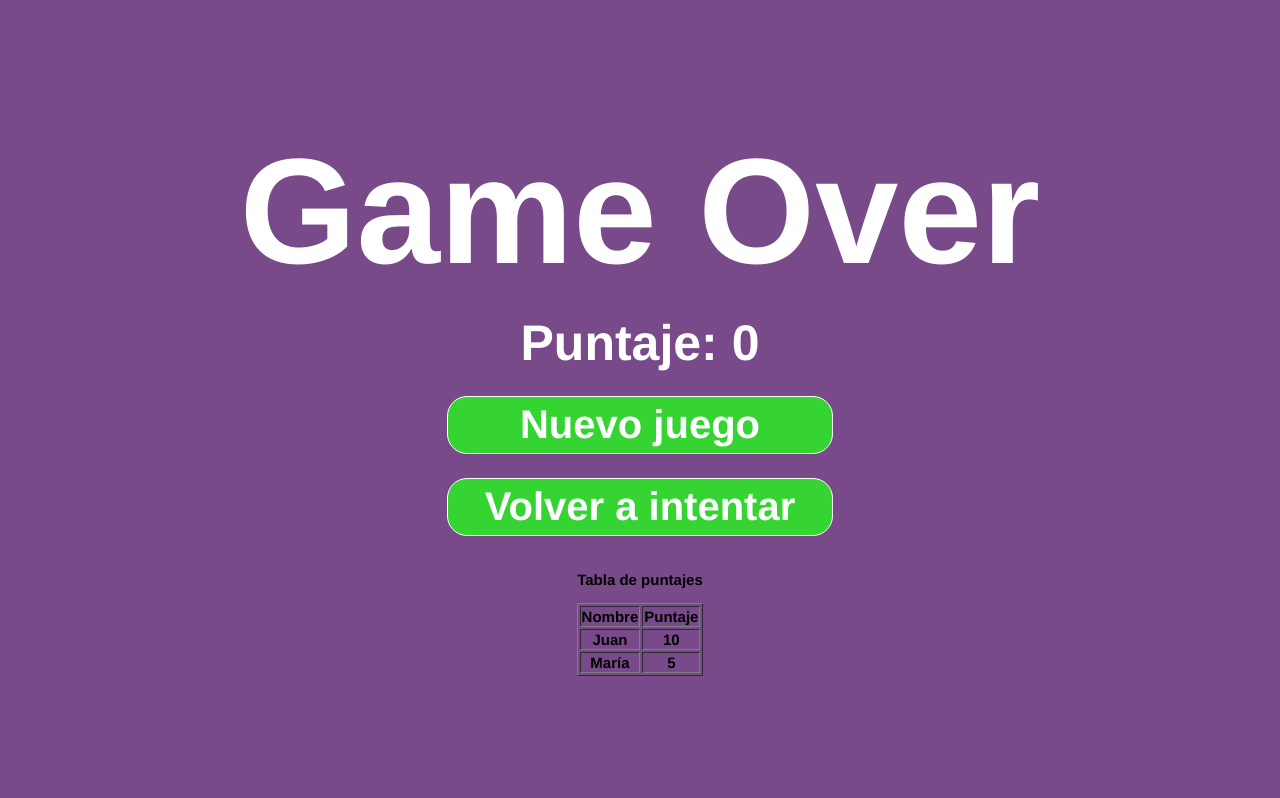
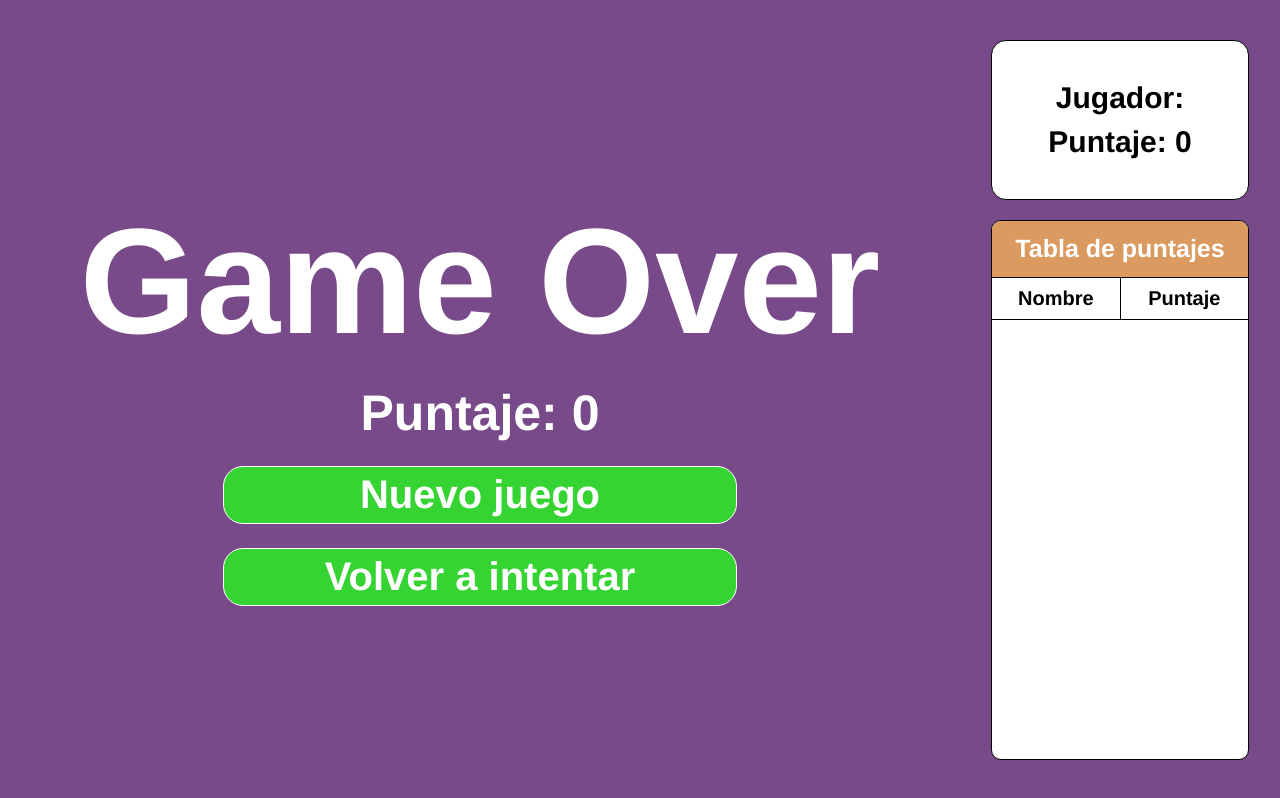
Before and after one commit to IIC3585-2021/vue-calceteam, a Vue app: page /gameover in a window 1280 px wide. Built offline with nearby package versions, Linux system fonts and the light colour scheme.

Commit message:
updated design

```diff
--- /dev/null
+++ b/src/components/InfoBar.vue
@@ -0,0 +1,31 @@
+<template>
+  <div class="info-container">
+    <Player />
+    <LeaderBoard />
+  </div>
+</template>
+
+<script>
+import Player from '@/components/Player.vue';
+import LeaderBoard from '@/components/LeaderBoard.vue';
+
+export default {
+  name: 'InfoBar',
+  components: {
+    Player,
+    LeaderBoard,
+  },
+};
+</script>
+
+<style>
+.info-container {
+  height: 90vh;
+  padding: 5vh 0;
+  width: 25vw;
+  display: flex;
+  flex-direction: column;
+  align-items: center;
+  justify-content: space-between;
+}
+</style>
--- a/src/components/LeaderBoard.vue
+++ b/src/components/LeaderBoard.vue
@@ -1,14 +1,34 @@
 <template>
-  <div class="table">
-    <p>Tabla de puntajes</p>
-    <table border="1">
+  <div class="table invisible-scrollbar">
+    <div class="table-title-container">
+      <p class="table-title">
+        Tabla de puntajes
+      </p>
+    </div>
+    <table>
         <thead>
-            <th>Nombre</th>
-            <th>Puntaje</th>
+            <th class="column left">
+              <p class="table-text">
+                Nombre
+              </p>
+            </th>
+            <th class="column">
+              <p class="table-text">
+                Puntaje
+              </p>
+            </th>
         </thead>
             <tr v-for="user in this.$store.state.scores " :key="user">
-                <td>{{user.name}}</td>
-                <td>{{user.score}}</td>
+                <td class="column left">
+                  <p class="table-text">
+                    {{user.name}}
+                  </p>
+                </td>
+                <td>
+                  <p class="table-text">
+                    {{user.score}}
+                  </p>
+                </td>
             </tr>
     </table>
   </div>
@@ -17,17 +37,61 @@
 <script>
 
 export default {
-
+  name: 'LeaderBoard',
   mounted() {
     this.$store.commit('orderScores');
   },
 };
 </script>
 <style>
+table, th, td {
+  border-top: 1px solid black;
+  border-bottom: 1px solid black;
+  border-collapse: collapse;
+}
+
+.left {
+  border-right: 1px solid black;
+}
+
 .table {
   margin-top: 20px;
   color: #000;
   font-size: 15px;
   font-weight: bold;
+  background-color: white;
+  width: 20vw;
+  border-radius: 10px;
+  padding-bottom: 1vh;
+  height: 68vh;
+  border: 1px solid black;
+  overflow-y: auto;
+}
+
+.invisible-scrollbar::-webkit-scrollbar {
+  display: none;
+}
+
+.table-title {
+  font-size: 25px;
+  margin: 0;
+  color: white;
+}
+
+.table-title-container {
+  background-color: #db9a60;
+  display: flex;
+  flex-direction: column;
+  justify-content: center;
+  height: 7vh;
+}
+
+.table-text {
+  font-size: 20px;
+  margin: 1vh 0;
+}
+
+.column {
+  width: 10vw;
 }
 </style>
--- a/src/components/Loading.vue
+++ b/src/components/Loading.vue
@@ -5,6 +5,12 @@
     </p>
   </div>
 </template>
+
+<script>
+export default {
+  name: 'Loading',
+};
+</script>
 
 <style>
 .loading-screen {
--- /dev/null
+++ b/src/components/Player.vue
@@ -0,0 +1,32 @@
+<template>
+  <div class="player-container">
+    <p class="player-text">{{`Jugador: ${this.$store.state.username}`}}</p>
+    <p class="player-text">{{`Puntaje: ${this.$store.state.score}`}}</p>
+  </div>
+</template>
+
+<script>
+export default {
+  name: 'Player',
+};
+</script>
+
+<style>
+.player-container {
+  width: 20vw;
+  height: 10vh;
+  padding: 5vh 0;
+  background-color: white;
+  border-radius: 15px;
+  border: 1px solid black;
+  flex-direction: column;
+  display: flex;
+  justify-content: space-between;
+}
+.player-text {
+  color: black;
+  font-weight: bold;
+  font-size: 30px;
+  margin: 0;
+}
+</style>
--- a/src/components/Question.vue
+++ b/src/components/Question.vue
@@ -1,17 +1,11 @@
 <template>
   <div class="question">
     <Loading v-if="loading" />
-    <p class="username">
-      {{`Jugador(a): ${this.$store.state.username}`}}
-    </p>
     <div class="question-container">
       <p class="question-text">
         ¿De qué raza es el perro de la foto?
       </p>
     </div>
-    <p class="score">
-      {{`Puntaje: ${this.$store.state.score}`}}
-    </p>
     <img
       class="question-img"
       v-bind:src="url"
@@ -43,12 +37,12 @@ function shuffleArray(list) {
 }
 
 export default {
+  name: 'Question',
   data() {
     return {
       url: '',
       options: [],
-      answer: '',
-      correct: 'Dalmata',
+      correct: '',
       loading: true,
     };
   },
@@ -73,23 +67,21 @@ export default {
           if (specificBreed.length > 1) {
             breed = `${specificBreed[1]} ${specificBreed[0]}`;
           } else {
-            // eslint-disable-next-line prefer-destructuring
             breed = specificBreed[0];
           }
-          this.options = [breed];
+          const newOptions = [breed];
           const len = this.$store.state.breeds.length;
           if (len < 4) {
             this.$router.push('/');
           }
-          while (this.options.length < 4) {
+          while (newOptions.length < 4) {
             const index = Math.floor(Math.random() * len);
             const elem = this.$store.state.breeds[index];
-            if (!this.options.includes(elem)) {
-              this.options.push(elem);
+            if (!newOptions.includes(elem)) {
+              newOptions.push(elem);
             }
           }
-          this.options = shuffleArray(this.options);
-          // eslint-disable-next-line prefer-destructuring
+          this.options = shuffleArray(newOptions);
           this.correct = breed;
           this.url = resJson.message;
         });
@@ -105,21 +97,13 @@ export default {
 };
 </script>
 <style>
-.username {
-  position: absolute;
-  top: 3vh;
-  left: 3vw;
-  color: #000;
-  font-size: 30px;
-  font-weight: bold;
-  margin: 0;
-}
 .question {
   display: flex;
-  height: 100vh;
-  width: 100vw;
+  height: 90vh;
+  padding: 5vh 0;
+  width: 75vw;
   flex-direction: column;
-  justify-content: center;
+  justify-content: space-between;
   align-items: center;
 }
 
@@ -139,11 +123,11 @@ export default {
   cursor: pointer;
   background-color: #35d433;
   display: flex;
-  width: 40vw;
+  width: 35vw;
   height: 6vh;
   align-items: center;
   justify-content: center;
-  margin: 3vh 0 0 0;
+  margin: 1vh 0 0 0;
   border: 1px solid white;
   border-radius: 3vh;
 }
@@ -153,7 +137,7 @@ export default {
 
 .option-text {
   color: white;
-  font-size: 4vh;
+  font-size: 3.5vh;
   font-weight: bold;
   margin: 0;
 }
@@ -166,17 +150,8 @@ export default {
 }
 
 .question-img {
-  height: 50vh;
+  height: 45vh;
   border-radius: 10px;
 }
 
-.score {
-  position: absolute;
-  top: 10vh;
-  left: 3vw;
-  color: #000;
-  font-size: 30px;
-  font-weight: bold;
-  margin: 0;
-}
 </style>
--- a/src/store/index.js
+++ b/src/store/index.js
@@ -13,7 +13,7 @@ export default createStore({
       username: '',
       score: 0,
       breeds: [],
-      scores: [{ name: 'Juan', score: 10 }, { name: 'María', score: 5 }],
+      scores: [],
     };
   },
   mutations: {
@@ -21,6 +21,10 @@ export default createStore({
       state.score += 1;
     },
     reset(state) {
+      state.username = '';
+      state.score = 0;
+    },
+    retry(state) {
       state.score = 0;
     },
     setBreeds(state, list) {
--- a/src/views/Game.vue
+++ b/src/views/Game.vue
@@ -1,14 +1,16 @@
 <template>
-  <div>
-    <Question></Question>
-  </div>
+  <Question></Question>
+  <InfoBar />
 </template>
 
 <script>
+import InfoBar from '@/components/InfoBar.vue';
 import Question from '@/components/Question.vue';
 
 export default {
+  name: 'Game',
   components: {
+    InfoBar,
     Question,
   },
 };
--- a/src/views/GameOver.vue
+++ b/src/views/GameOver.vue
@@ -22,20 +22,21 @@
         Volver a intentar
       </p>
     </div>
-    <LeaderBoard></LeaderBoard>
   </div>
+  <InfoBar />
 </template>
 
 <script>
-import LeaderBoard from '@/components/LeaderBoard.vue';
+import InfoBar from '@/components/InfoBar.vue';
 
 export default {
+  name: 'GameOver',
   components: {
-    LeaderBoard,
+    InfoBar,
   },
   methods: {
     reTry() {
-      this.$store.commit('reset');
+      this.$store.commit('retry');
       this.$router.push('game');
     },
     toHome() {
@@ -62,7 +63,7 @@ export default {
 }
 
 .game-over{
-  width: 100vw;
+  width: 75vw;
   height: 100vh;
   display: flex;
   flex-direction: column;
@@ -71,7 +72,7 @@ export default {
 }
 
 .button {
-  width: 30vw;
+  width: 40vw;
   height: 7vh;
   display: flex;
   background-color: #35d433;
--- a/src/views/Home.vue
+++ b/src/views/Home.vue
@@ -9,7 +9,8 @@
     </p>
     <input
       v-model="username"
-      placeholder="username"
+      placeholder="Nombre de usuario"
+      class="input"
     />
     <p>
       {{ empty }}
@@ -22,13 +23,13 @@
         Comenzar juego
       </p>
     </div>
-    <LeaderBoard></LeaderBoard>
   </div>
+  <InfoBar />
 </template>
 
 <script>
 import Loading from '@/components/Loading.vue';
-import LeaderBoard from '@/components/LeaderBoard.vue';
+import InfoBar from '@/components/InfoBar.vue';
 
 export default {
   name: 'Home',
@@ -40,7 +41,7 @@ export default {
     };
   },
   components: {
-    LeaderBoard,
+    InfoBar,
     Loading,
   },
   methods: {
@@ -78,7 +79,7 @@ export default {
 .home {
   justify-content: center;
   align-items: center;
-  width: 100vw;
+  width: 75vw;
   height: 100vh;
   display: flex;
   flex-direction: column;
@@ -88,15 +89,28 @@ export default {
   font-size: 200px;
   color: white;
   font-weight: 1000;
-  margin: 0 0 10vh 0;
+  margin: 0 0 12vh 0;
   text-shadow: -1px 0 black, 0 1px black, 1px 0 black, 0 -1px black;
 }
 
 .subtitle {
-  font-size: 20px;
-  color: black;
+  font-size: 25px;
+  color: white;
   font-weight: semi-bold;
-  margin: 0 0 3vh 0;
+  margin: 0 17vw 1vh 0;
+}
+
+.input {
+  height: 7vh;
+  width: 28vw;
+  padding: 0 1vw;
+  border-radius: 15px;
+  border: none;
+  font-size: 30px;
+}
+
+.input:focus {
+  outline: none;
 }
 
 .start {
```
Also changed, not shown: .eslintrc.js.
